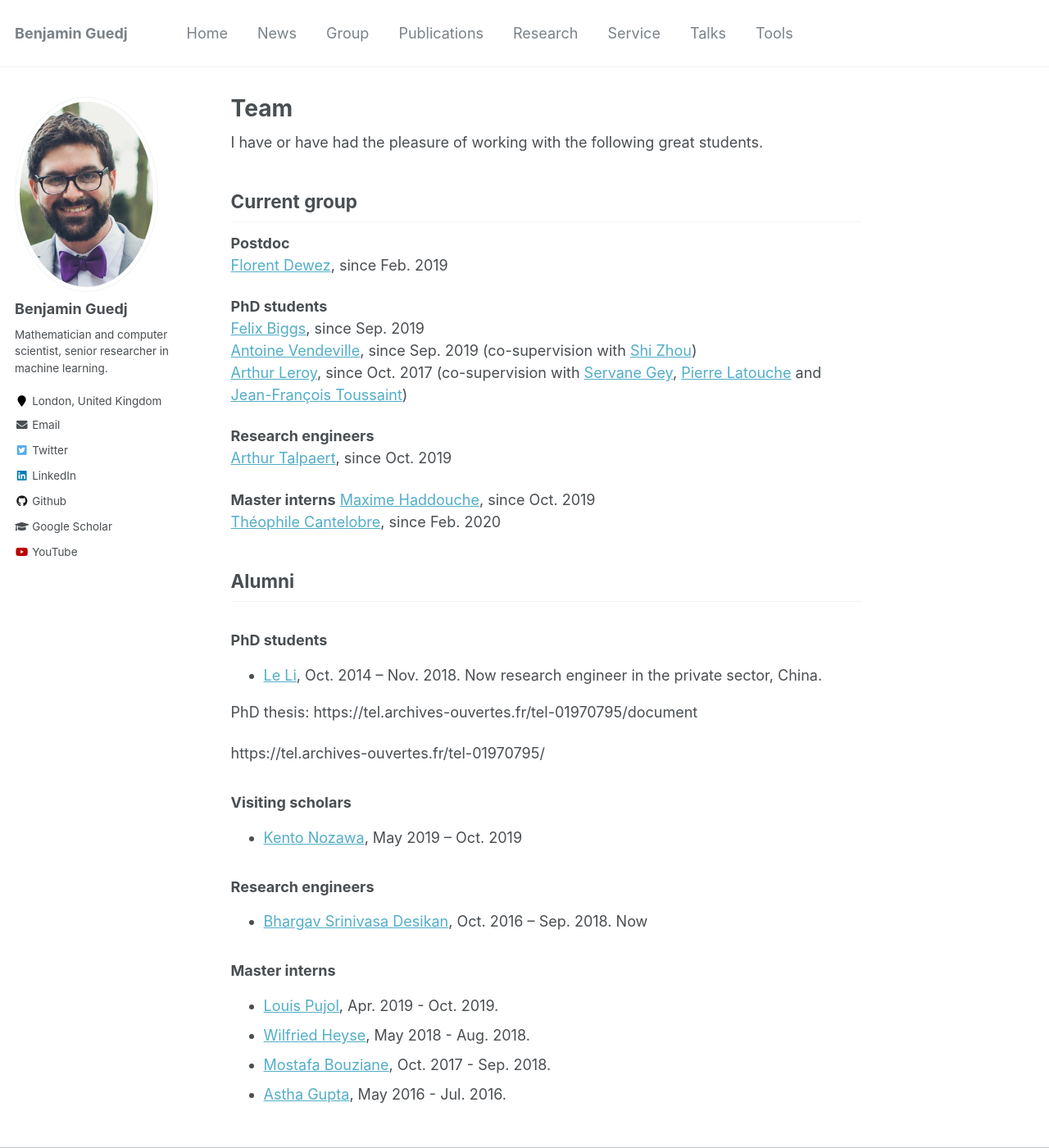
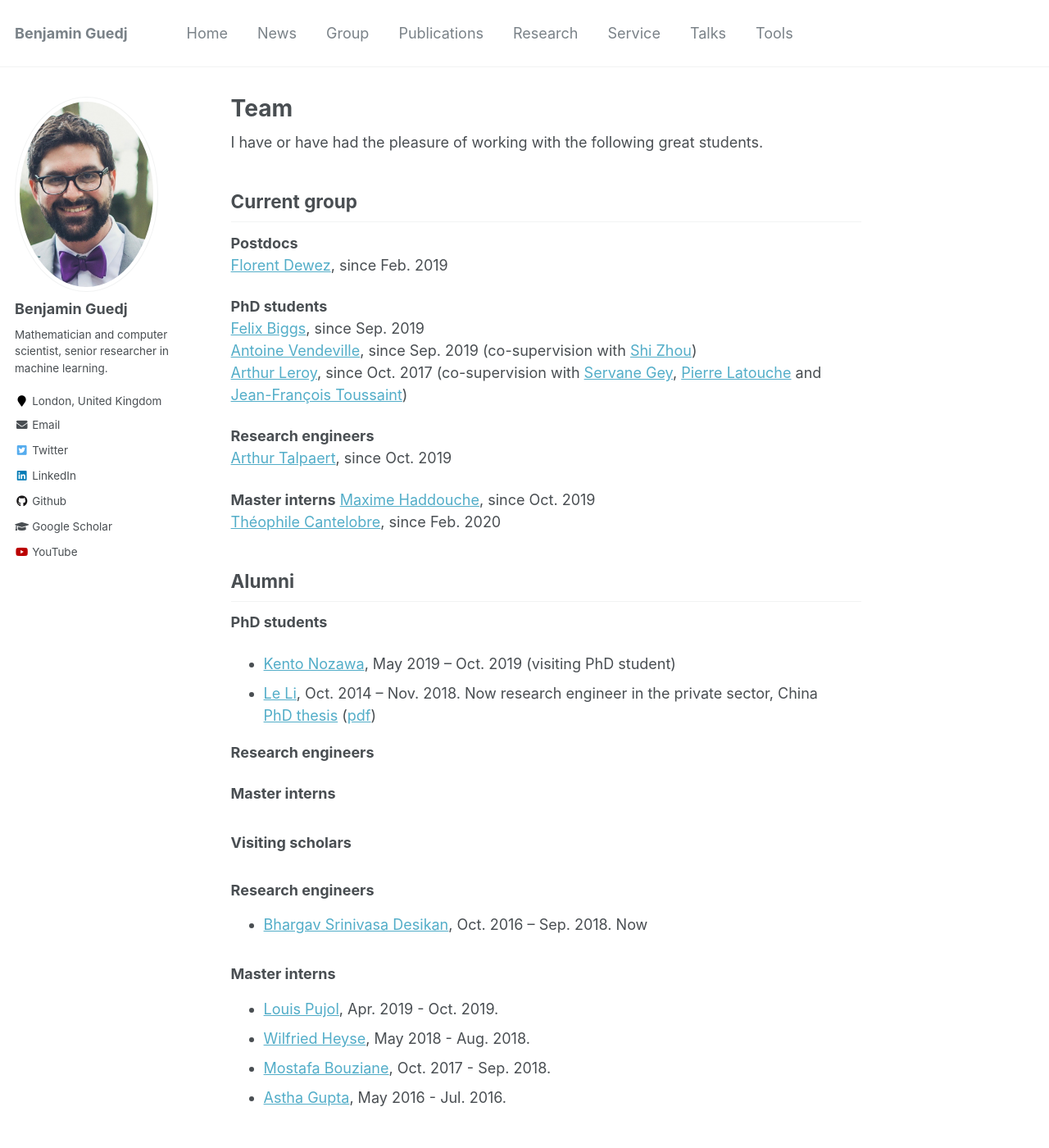
Before and after one commit to bguedj/bguedj.github.io, a Jekyll site: the page built from _pages/team.md, in a window 1280 px wide and 1400 px high. Shown: the whole window at 82% size. Built offline with Jekyll 4.4.1, drawn with Linux system fonts in a browser that asks for light colours.

Commit message:
updated team

```diff
--- a/_pages/team.md
+++ b/_pages/team.md
@@ -8,7 +8,7 @@ I have or have had the pleasure of working with the following great students.
 
 ## Current group
 
-**Postdoc**
+**Postdocs**
 [Florent Dewez](https://www.linkedin.com/in/florent-dewez-11783912a/), since Feb. 2019
 
 **PhD students**
@@ -25,19 +25,21 @@ I have or have had the pleasure of working with the following great students.
 
 ## Alumni
 
-<!-- ### Postdoc -->
+<!-- **Postdocs** -->
 
-### PhD students
+**PhD students**
 
-- [Le Li](https://www.researchgate.net/scientific-contributions/2108172811_Le_Li), Oct. 2014 -- Nov. 2018. Now research engineer in the private sector, China.
+- [Kento Nozawa](https://nzw0301.github.io), May 2019 -- Oct. 2019 (visiting PhD student)
+- [Le Li](https://www.researchgate.net/scientific-contributions/2108172811_Le_Li), Oct. 2014 -- Nov. 2018. Now research engineer in the private sector, China
+[PhD thesis](https://tel.archives-ouvertes.fr/tel-01970795/) ([pdf](https://tel.archives-ouvertes.fr/tel-01970795/document))
 
-PhD thesis: https://tel.archives-ouvertes.fr/tel-01970795/document
+**Research engineers**
 
-https://tel.archives-ouvertes.fr/tel-01970795/
+**Master interns**
 
 ### Visiting scholars
 
-- [Kento Nozawa](https://nzw0301.github.io), May 2019 -- Oct. 2019
+
 
 ### Research engineers
 
```
